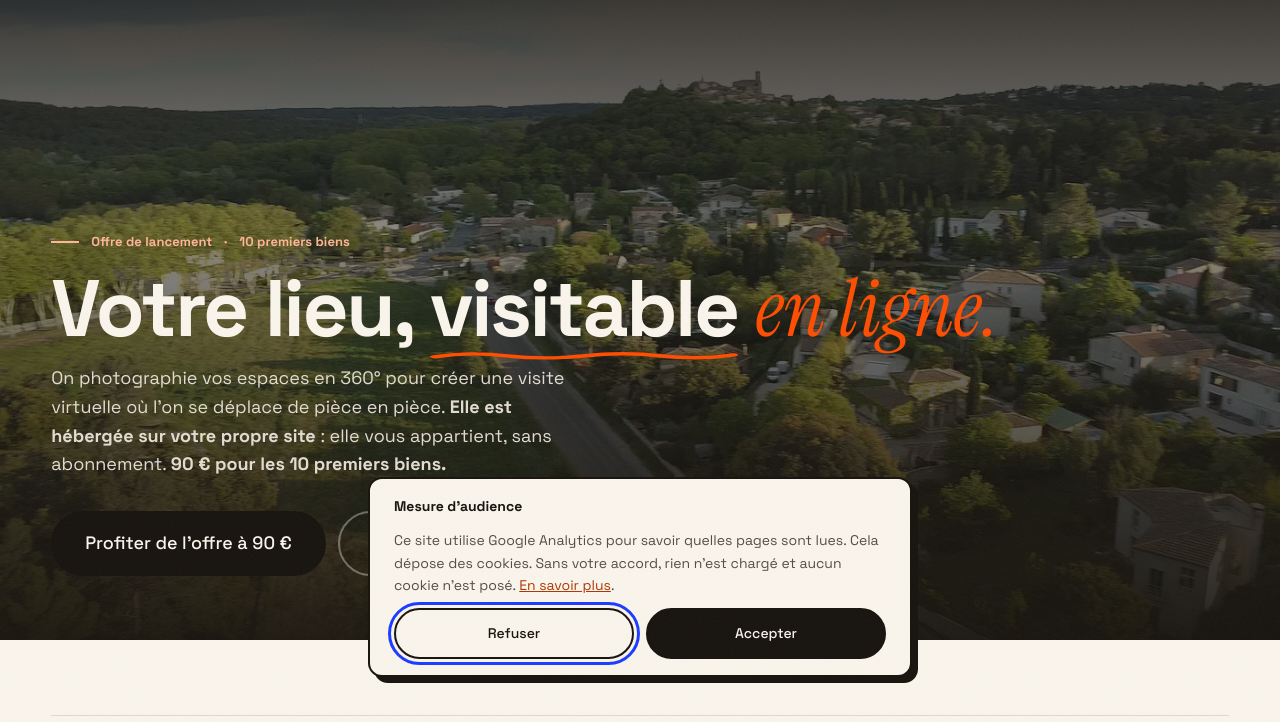
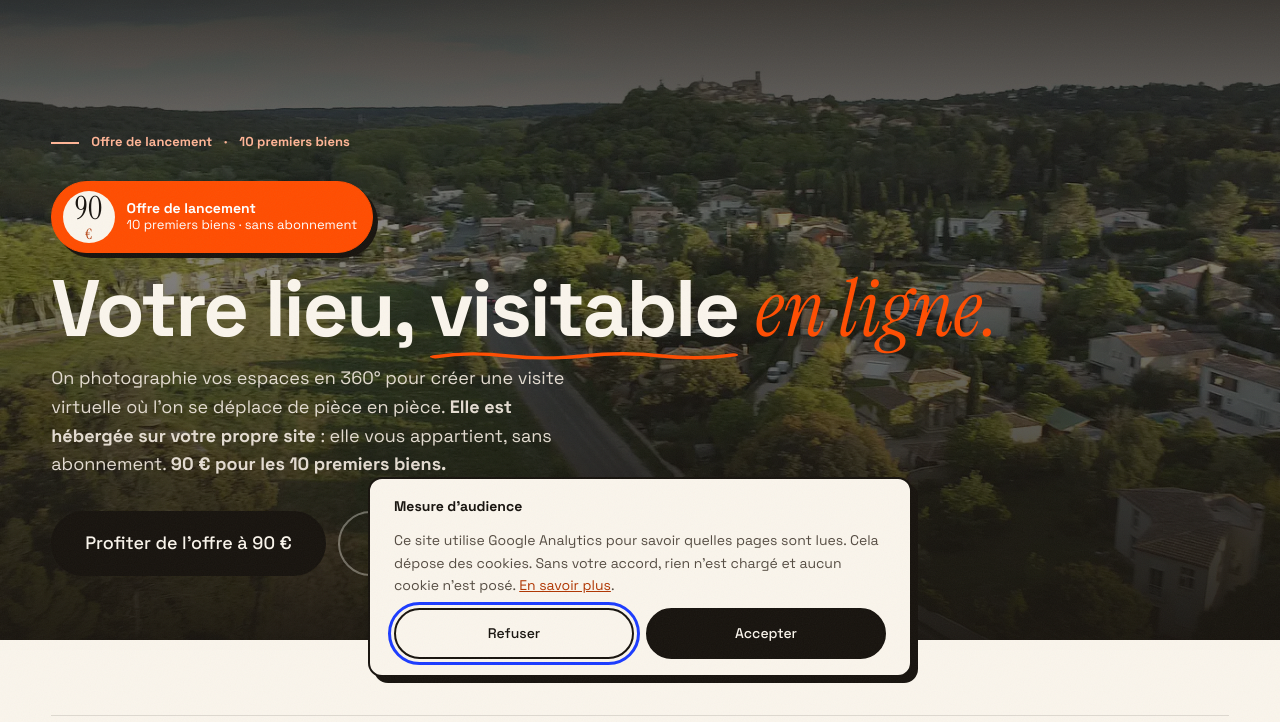
Before and after one commit to didou34000/agence-comete, a website: page index.html in a window 1280 px wide. Shown: the part 72-794 px from the top of the page. Drawn offline with Linux system fonts and the light colour scheme; files whose address does not match are found by name.

Commit message:
Rendre loffre de lancement plus visible

```diff
--- a/index.html
+++ b/index.html
@@ -211,6 +211,10 @@
     </div>
     <div class="wrap hero-photo__texte">
       <p class="surtitre">Offre de lancement <b>·</b> 10 premiers biens</p>
+      <div class="hero-offre" aria-label="Offre de lancement : visite virtuelle à 90 euros pour les 10 premiers biens">
+        <span class="hero-offre__prix">90<sup>€</sup></span>
+        <span class="hero-offre__texte"><strong>Offre de lancement</strong><br>10 premiers biens · sans abonnement</span>
+      </div>
       <h1>Votre lieu, <span class="griffe">visitable</span> <em>en ligne.</em></h1>
       <p class="hero-photo__chapeau">On photographie vos espaces en 360° pour créer une visite
       virtuelle où l’on se déplace de pièce en pièce. <strong>Elle est hébergée sur votre propre site</strong>&nbsp;:
--- a/styles-360.css
+++ b/styles-360.css
@@ -35,6 +35,33 @@
 .hero-photo h1 { font-size: var(--fs-titre-hero); line-height: .98; letter-spacing: -.03em; margin-bottom: var(--sp-4); }
 .hero-photo h1 em { color: var(--soleil); }
 .hero-photo .surtitre { color: #FFB596; }
+.hero-offre {
+  display: inline-flex;
+  align-items: center;
+  gap: var(--sp-3);
+  margin: var(--sp-3) 0 var(--sp-4);
+  padding: .55rem .9rem .55rem .65rem;
+  border: 1px solid #FF4D00;
+  border-radius: var(--r-pilule);
+  background: #FF4D00;
+  color: #fff;
+  box-shadow: 5px 5px 0 #17130E;
+}
+.hero-offre__prix {
+  display: grid;
+  place-items: center;
+  width: 3.25rem;
+  height: 3.25rem;
+  border-radius: 50%;
+  background: var(--creme);
+  color: var(--encre);
+  font-family: var(--font-display);
+  font-size: 2rem;
+  line-height: 1;
+}
+.hero-offre__prix sup { font-size: .45em; color: var(--accent-txt); top: -.7em; }
+.hero-offre__texte { font-size: var(--fs-xs); line-height: 1.25; }
+.hero-offre__texte strong { font-size: var(--fs-s); }
 .hero-photo__chapeau {
   font-size: var(--fs-m); color: #E4DCD1;
   max-width: 46ch; margin-bottom: var(--sp-6);
@@ -95,6 +122,7 @@
 @media (max-width: 560px) {
   .galerie { grid-template-columns: 1fr; }
   .hero-photo { min-height: 74vh; }
+  .hero-offre { margin-top: var(--sp-2); }
 }
 
 /* ══════════ ÉTAPES SUR FOND ENCRE ══════════
--- a/styles.css
+++ b/styles.css
@@ -1016,7 +1016,7 @@ p { text-wrap: pretty; }
   transition: box-shadow var(--t) var(--ease), translate var(--t) var(--ease);
 }
 .offre:hover { box-shadow: 8px 8px 0 var(--encre); translate: -2px -2px; }
-.offre--vedette { background: var(--encre); color: var(--txt-inv); }
+.offre--vedette { background: var(--encre); color: var(--txt-inv); border-color: var(--soleil); }
 .offre--vedette:hover { box-shadow: 8px 8px 0 var(--soleil); }
 
 /* Le drapeau vit à l'intérieur de la carte : il ne flotte plus
@@ -1051,6 +1051,7 @@ p { text-wrap: pretty; }
   color: var(--txt-2);
   font-size: var(--fs-s);
 }
+.offre--vedette .offre__ancien-prix { color: var(--txt-inv-2); }
 .offre__prix .devis { font-style: italic; font-size: .68em; }
 .offre__paiement { font-size: var(--fs-s); color: var(--txt-3); margin-top: var(--sp-2); }
 .offre--vedette .offre__paiement { color: var(--txt-inv-2); }
```
